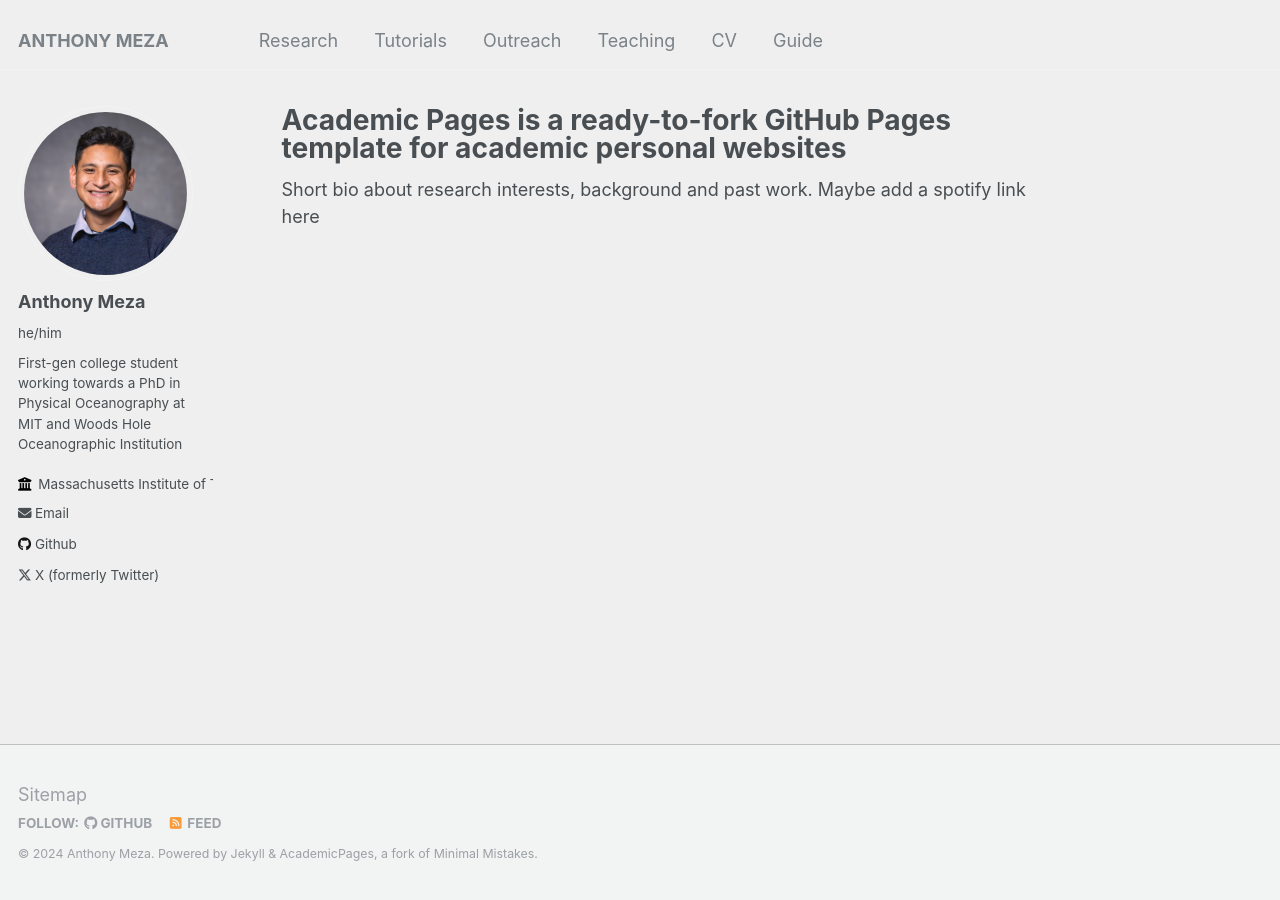
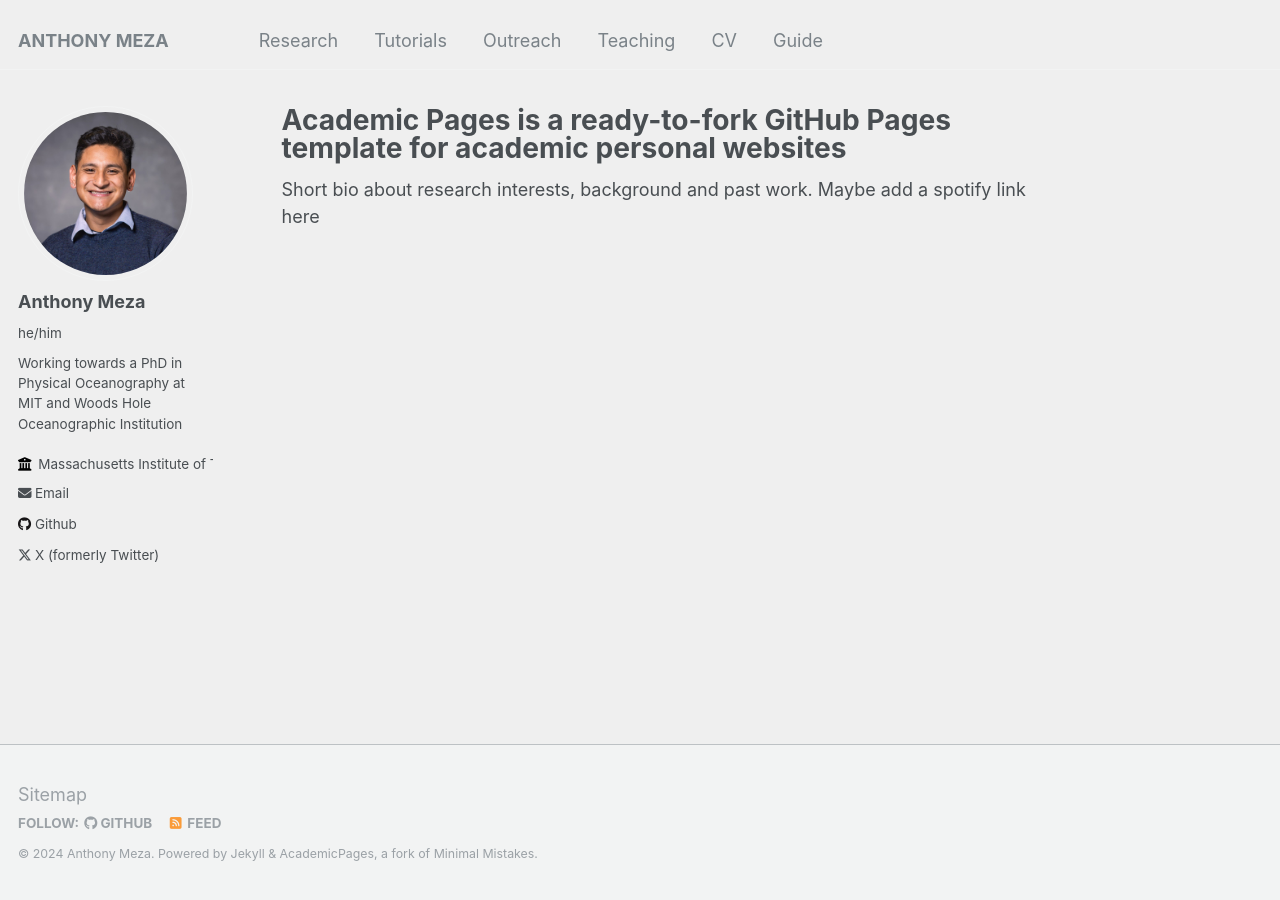
Before and after one commit to anthony-meza/anthony-meza.github.io, a Jekyll site: the page built from _pages/about.md, in a window 1280 px wide. Built offline with Jekyll 4.4.1, drawn with Linux system fonts in a browser that asks for light colours.

Commit message:
Update _config.yml

```diff
--- a/_config.yml
+++ b/_config.yml
@@ -28,7 +28,7 @@
   avatar           : "headshot.jpeg"
   name             : "Anthony Meza"
   pronouns         : "he/him"
-  bio              : "First-gen college student working towards a PhD in Physical Oceanography at MIT and Woods Hole Oceanographic Institution"
+  bio              : "Working towards a PhD in Physical Oceanography at MIT and Woods Hole Oceanographic Institution"
   location         : #"Earth"
   employer         : "Massachusetts Institute of Technology / Woods Hole Oceanographic Institution"
   uri              : # URL
```
